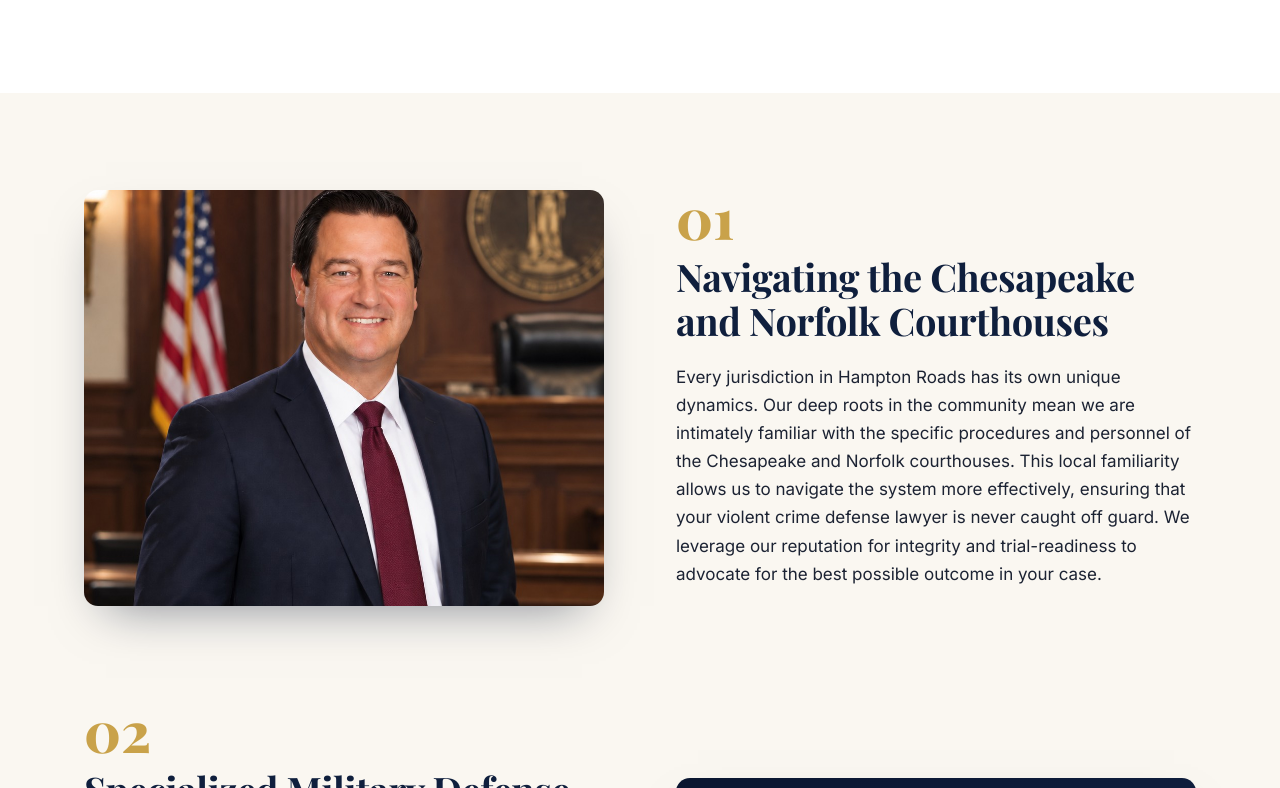
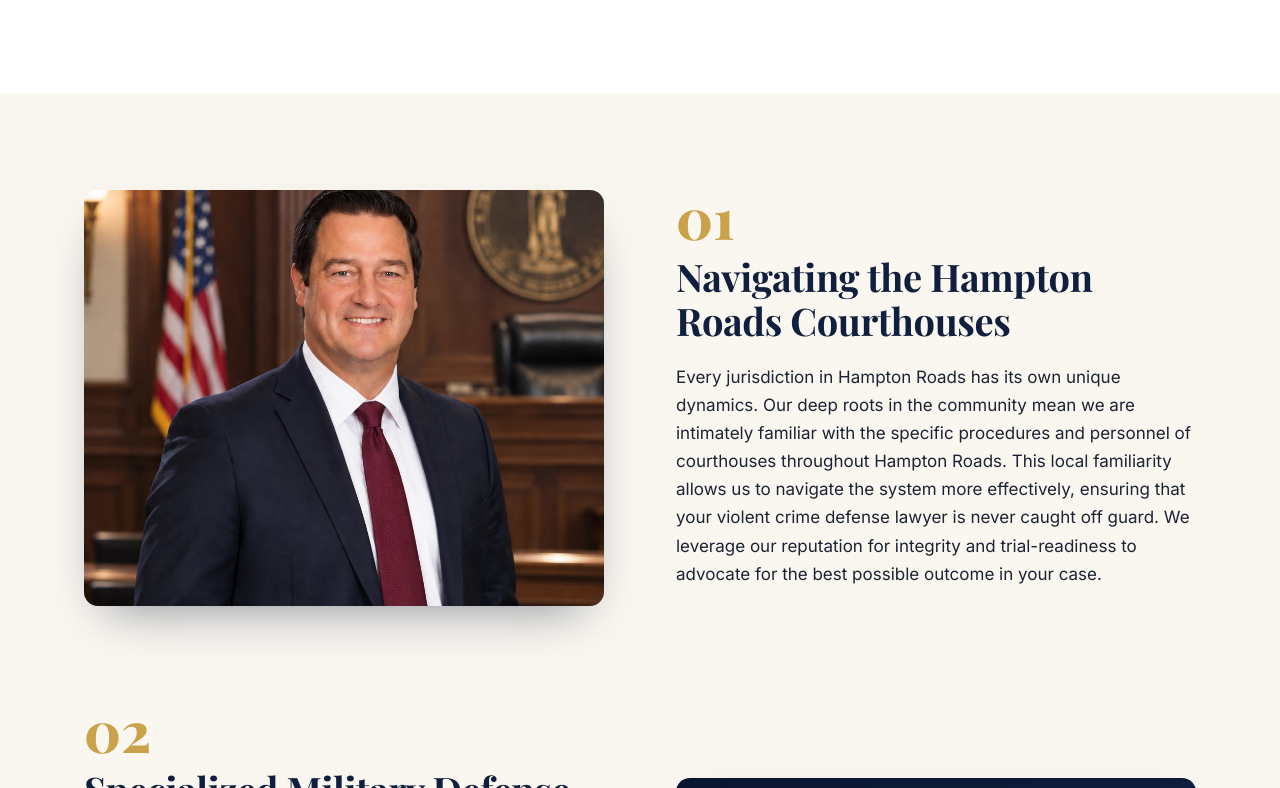
Before and after one commit to cooper864/fellers-dui-page, a plain HTML site: page violent-crime/index.html in a window 1280 px wide. Shown: the part 1569-2357 px from the top of the page. Drawn offline with nearby package versions, Linux system fonts and the light colour scheme.

Commit message:
Broaden violent crime courthouse section to all of Hampton Roads
Heading, paragraph, and pillar card now refer to Hampton Roads courts
instead of only Chesapeake and Norfolk.

Co-Authored-By: Claude Opus 5.5 <noreply@anthropic.com>
Claude-Session: https://claude.ai/code/session_01G4EEHDYtJPX82ExLRrt13t

```diff
--- a/violent-crime/index.html
+++ b/violent-crime/index.html
@@ -330,7 +330,7 @@
     <div class="wrap">
       <ul>
         <li><svg viewBox="0 0 24 24" fill="none" stroke="currentColor" stroke-width="1.7" stroke-linecap="round" stroke-linejoin="round" aria-hidden="true"><path d="M12 3v18M5 21h14M4 7h16M7 7l-3 7a3 3 0 0 0 6 0zM17 7l-3 7a3 3 0 0 0 6 0z"/></svg>Former Prosecutors</li>
-        <li><svg viewBox="0 0 24 24" fill="none" stroke="currentColor" stroke-width="1.7" stroke-linecap="round" stroke-linejoin="round" aria-hidden="true"><path d="M3 21h18M5 21V10M19 21V10M9 21V10M15 21V10M2 10l10-6 10 6z"/></svg>Chesapeake &amp; Norfolk Courts</li>
+        <li><svg viewBox="0 0 24 24" fill="none" stroke="currentColor" stroke-width="1.7" stroke-linecap="round" stroke-linejoin="round" aria-hidden="true"><path d="M3 21h18M5 21V10M19 21V10M9 21V10M15 21V10M2 10l10-6 10 6z"/></svg>Hampton Roads Courts</li>
         <li><svg viewBox="0 0 24 24" fill="none" stroke="currentColor" stroke-width="1.7" stroke-linecap="round" stroke-linejoin="round" aria-hidden="true"><path d="M12 3l8 3v6c0 4.5-3.4 8.3-8 9-4.6-.7-8-4.5-8-9V6z"/><path d="M9 12l2 2 4-4"/></svg>Military Defense</li>
         <li><svg viewBox="0 0 24 24" fill="none" stroke="currentColor" stroke-width="1.7" stroke-linecap="round" stroke-linejoin="round" aria-hidden="true"><circle cx="9" cy="8" r="3.2"/><circle cx="16.5" cy="9" r="2.6"/><path d="M3 20c0-3.3 2.7-6 6-6s6 2.7 6 6M14.5 14.2A5 5 0 0 1 21 19"/></svg>Husband-and-Wife Team</li>
       </ul>
@@ -372,13 +372,13 @@
       <div class="vc-row">
         <div class="vc-row-head">
           <span class="vc-num">01</span>
-          <h2>Navigating the Chesapeake and Norfolk Courthouses</h2>
+          <h2>Navigating the Hampton Roads Courthouses</h2>
         </div>
         <div class="vc-row-media">
           <img src="images/brandon-courtroom.jpg" alt="Fellers Law attorney in a Hampton Roads courtroom" width="760" height="1140" loading="lazy">
         </div>
         <div class="vc-row-text">
-          <p>Every jurisdiction in Hampton Roads has its own unique dynamics. Our deep roots in the community mean we are intimately familiar with the specific procedures and personnel of the Chesapeake and Norfolk courthouses. This local familiarity allows us to navigate the system more effectively, ensuring that your violent crime defense lawyer is never caught off guard. We leverage our reputation for integrity and trial-readiness to advocate for the best possible outcome in your case.</p>
+          <p>Every jurisdiction in Hampton Roads has its own unique dynamics. Our deep roots in the community mean we are intimately familiar with the specific procedures and personnel of courthouses throughout Hampton Roads. This local familiarity allows us to navigate the system more effectively, ensuring that your violent crime defense lawyer is never caught off guard. We leverage our reputation for integrity and trial-readiness to advocate for the best possible outcome in your case.</p>
         </div>
       </div>
 
```
Also changed, not shown: previews/violent-crime-preview.html (+3 -3 lines), violent-crime/godaddy-body.html (+3 -3 lines).
